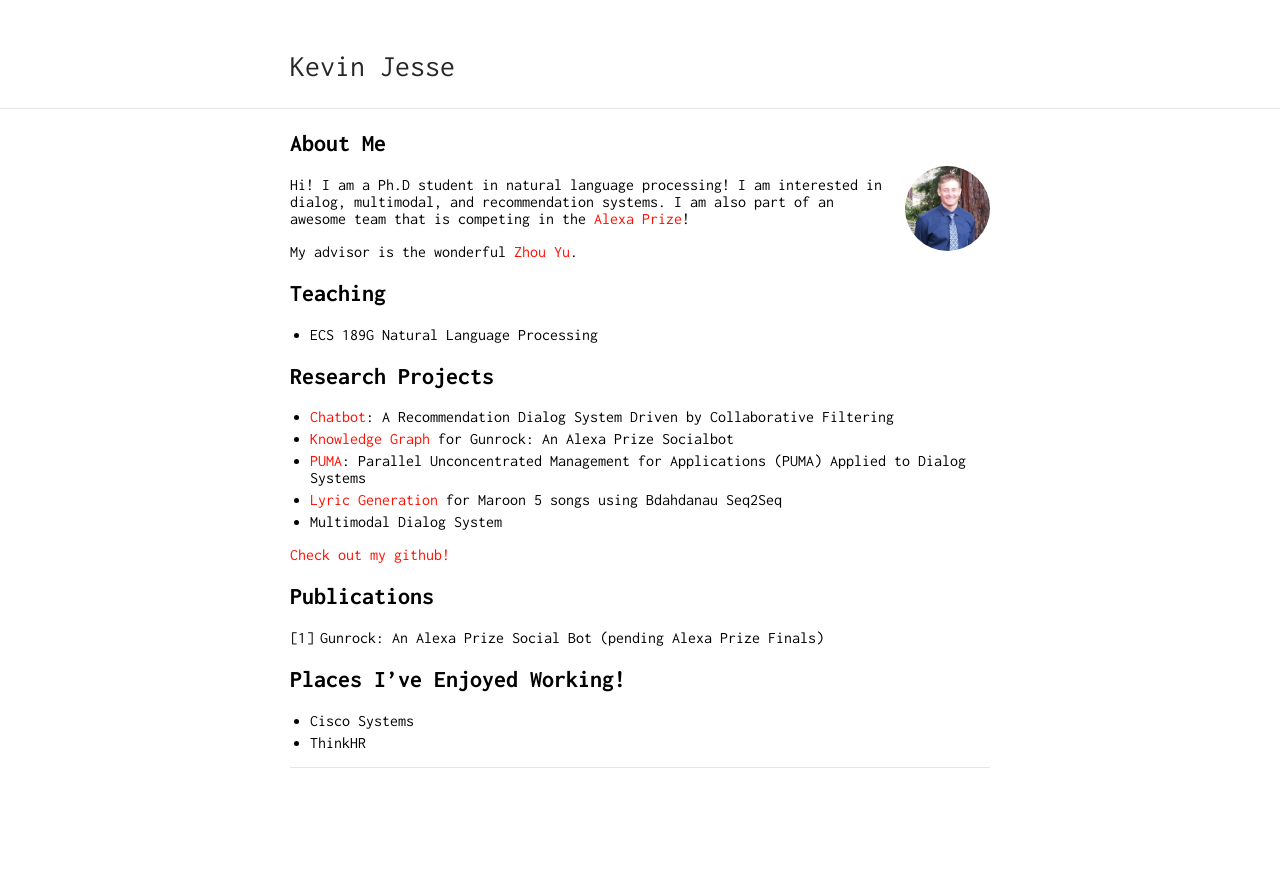
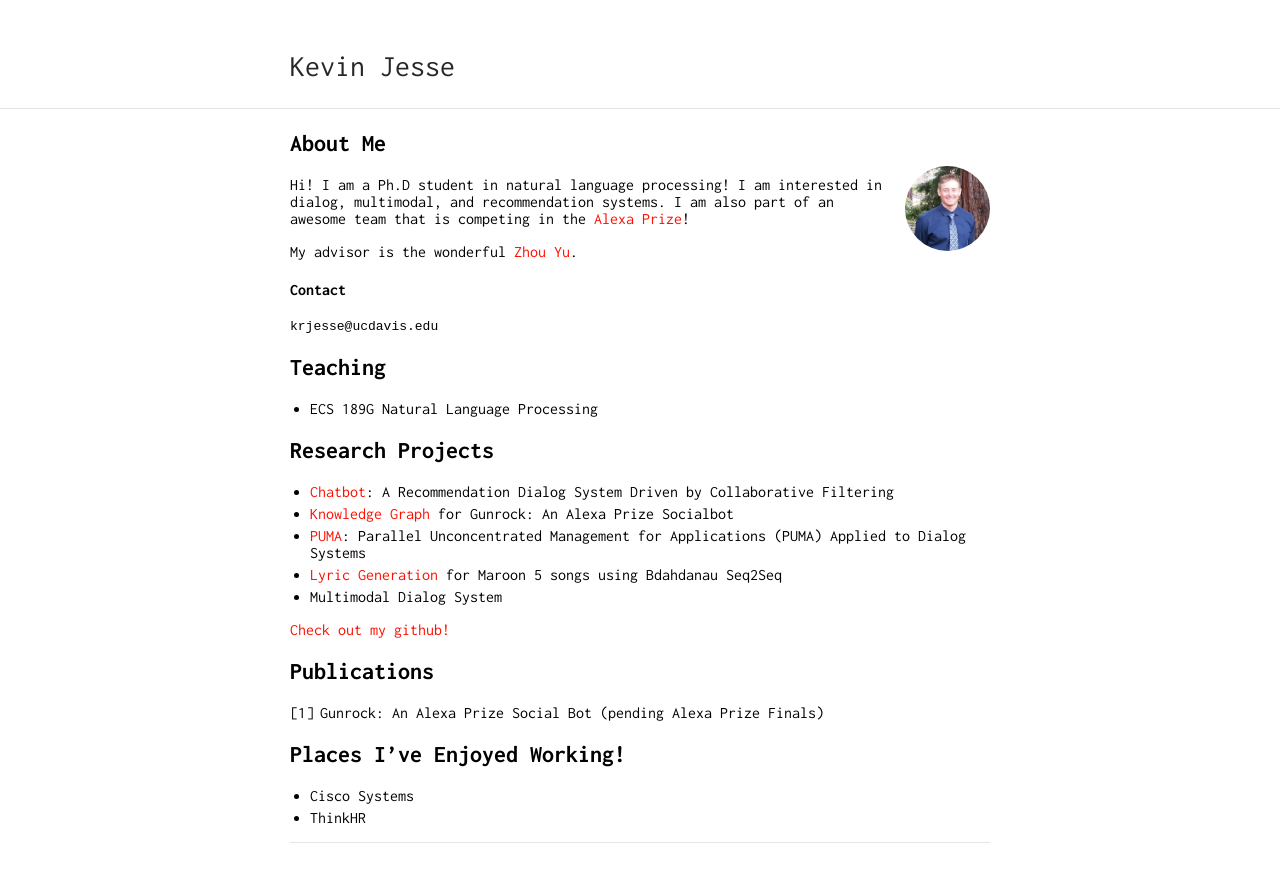
Before and after one commit to kevinjesse/kevinjesse.github.io, a Jekyll site: the page built from index.md, in a window 1280 px wide. Shown: the top 882 px of the page. Built offline with Jekyll 4.4.1, drawn with Linux system fonts in a browser that asks for light colours; our own code applies the rules of GitHub Pages for plain Markdown files.

Commit message:
update the page

```diff
--- a/index.md
+++ b/index.md
@@ -9,6 +9,9 @@ layout: default
 Hi! I am a Ph.D student in natural language processing! I am interested in dialog, multimodal, and recommendation systems. I am also part of an awesome team that is competing in the [Alexa Prize](https://developer.amazon.com/alexaprize/2018/gunrock)!
 
 My advisor is the wonderful [Zhou Yu](http://zhouyu.cs.ucdavis.edu).
+
+#### Contact
+	krjesse@ucdavis.edu
 
 <!-- ## Research Interest -->
 ## Teaching
```
